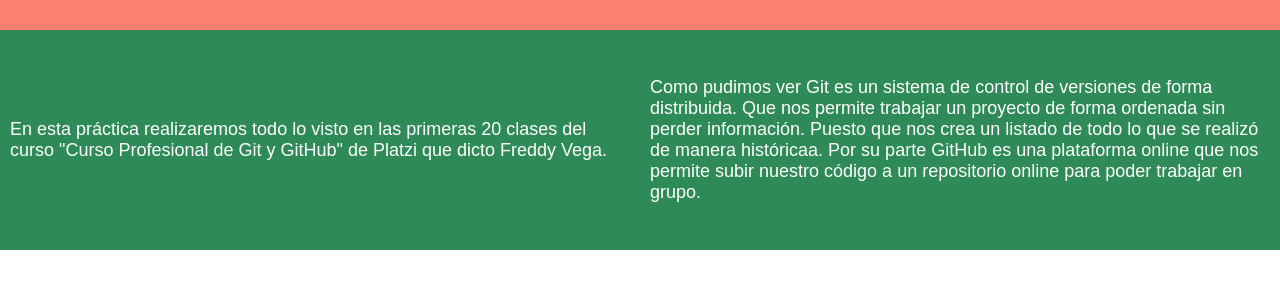
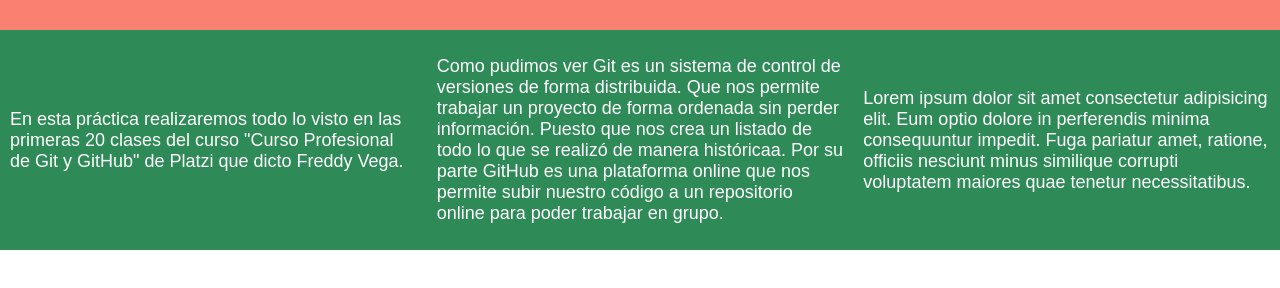
Before and after one commit to crisj1561/PracticaGit1, a plain HTML site: page index.html in a window 1280 px wide. Shown: the part 70-358 px from the top of the page. Drawn offline with Linux system fonts and the light colour scheme.

Commit message:
Se añadio tercer parrafo y se lo situo como la tercera columna

```diff
--- a/css/style.css
+++ b/css/style.css
@@ -31,7 +31,7 @@ html{
 }
 .text-container p{
     width: 50%;
-    height: 20rem;
+    min-height: 20rem;
     margin: 1rem;
     display: flex;
     align-items: center;
--- a/index.html
+++ b/index.html
@@ -21,6 +21,9 @@
             Como pudimos ver Git es un sistema de control de versiones de forma distribuida. Que nos permite trabajar un proyecto de forma ordenada sin perder información. Puesto que nos crea un listado de todo lo que se realizó de manera históricaa.
             Por su parte GitHub es una plataforma online que nos permite subir nuestro código a un repositorio online para poder trabajar en grupo.
         </p>
+        <p>
+            Lorem ipsum dolor sit amet consectetur adipisicing elit. Eum optio dolore in perferendis minima consequuntur impedit. Fuga pariatur amet, ratione, officiis nesciunt minus similique corrupti voluptatem maiores quae tenetur necessitatibus.
+        </p>
     </div>
 
 </body>
```
